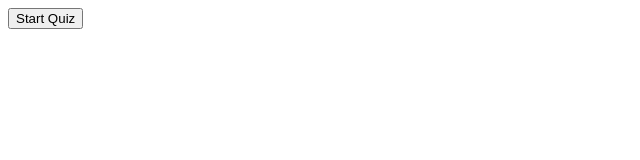
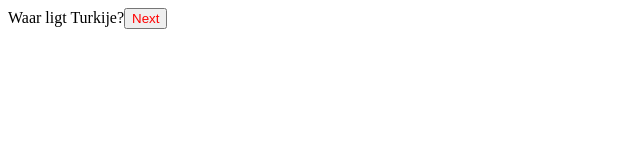
Before and after one commit to valentinomondriaan/jsquiz, a plain HTML site: page index.html in a window 1280 px wide. Both pictures are taken after a click on the button "Start Quiz". Shown: the whole page, without its empty margins (0-640 px from the left). Drawn offline with Linux system fonts and the light colour scheme.

Commit message:
NextButton

```diff
--- a/css/style.css
+++ b/css/style.css
@@ -0,0 +1,3 @@
+.next{
+    color: red;
+}
--- a/main.js
+++ b/main.js
@@ -7,7 +7,8 @@
 // submitButton.addEventListener('click', showResults);
 function startQuiz(){
     for (let i = 1; i < 10; i++) {
-    quizDiv += '<p>Deze div wordt toegevoegd!</p>';
+    quizDiv.innerHTML = questions[0].question + '<button class="next">Next</button>';
+    startButton.parentNode.removeChild(start);
     }
 };
 startButton.addEventListener('click', startQuiz);
```
